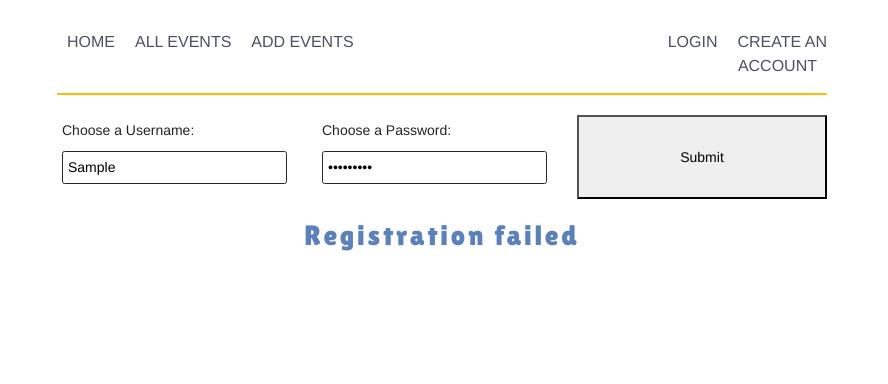
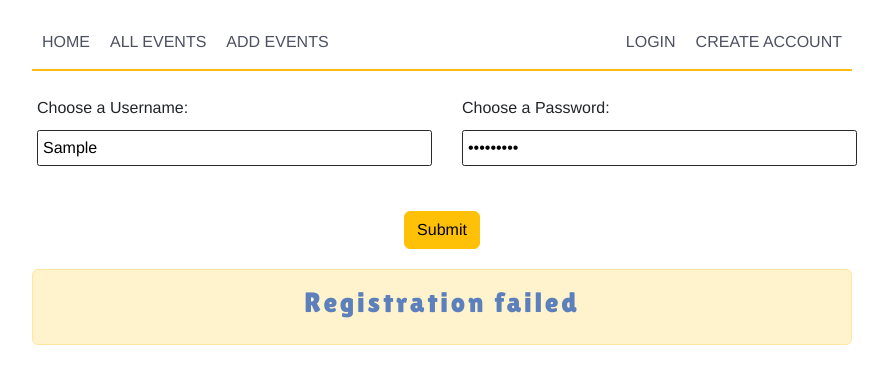
Before and after one commit to mayatrip/event-helper, a React (Create React App) app in the folder client/: page /register in a window 1280 px wide. Both pictures are taken after typing "Sample", "Sample123" into the empty fields and a click on the button "Submit". Shown: the top 384 px of the page, without its empty margins (198-1086 px from the left). Built offline with nearby package versions, Linux system fonts and the light colour scheme; no server answers.

Commit message:
finished styling for buttons, forms, layout

```diff
--- a/client/src/App.css
+++ b/client/src/App.css
@@ -5,7 +5,7 @@
 
 .App {
   text-align: center;
-  width: 800px;
+  width: 850px;
   margin: 0 auto;
   padding: 15px;
 }
@@ -28,7 +28,7 @@ nav {
 
 .left{
   text-align: left;
-  flex:3;
+  flex:2;
 }
 
 .right {
@@ -68,6 +68,7 @@ h1{
 .DashboardView{
   display: grid;
   grid-template-columns: repeat(2, 1fr);
+  grid-auto-rows: 1fr;
   text-align: center;
   width: 100%;
   margin: 30px 0px;
@@ -76,6 +77,16 @@ h1{
 
 .subGrid {
   border: 2px solid black;
+  height:100%;
+}
+
+.delete-button-container{
+  display:flex;
+}
+
+.delete-button{
+  margin-top:2px;
+  margin-left:2px;
 }
 
 h3 {
@@ -85,10 +96,14 @@ h3 {
   color: #5C80BC
 }
 
-p {
+/* p {
   font-size: 15px;
   text-align: justify;
   padding: 0px 10px;
+} */
+
+.keyInfo-display{
+  height: 40px;
 }
 
 li {
@@ -103,7 +118,8 @@ li {
   font-size: 16px;
   font-family: 'Lilita One', cursive;
   letter-spacing: 0.1em;
-  color: #5C80BC
+  color: #5C80BC;
+  align-self:end;
 }
 
 h2{
@@ -112,3 +128,29 @@ h2{
   letter-spacing: 0.1em;
   color: #5C80BC
 }
+
+.LoginView form {
+  display:grid;
+  grid-template-columns: 2fr 2fr;
+  gap:30px;
+}
+
+.LoginView label{
+  width:100%;
+  font-size:16px;
+}
+
+.span-2-cols{
+  grid-column: 1/3;
+}
+
+.RegisterView form {
+  display:grid;
+  grid-template-columns: 2fr 2fr;
+  gap:30px;
+}
+
+.RegisterView label{
+  width:100%;
+  font-size:16px;
+}
--- a/client/src/App.js
+++ b/client/src/App.js
@@ -31,7 +31,7 @@ function App() {
     setAlertVisible(true)
     setTimeout(() => {
         setAlertVisible(false)
-    }, 2000);
+    }, 4000);
   }
 
   const resetError = () => {
@@ -111,16 +111,20 @@ function App() {
         <div className="right">
           {user && <Link to="/" onClick={doLogout}>Logout</Link>}
           {!user && <Link to="/login">Login</Link>}
-          {!user && <Link to="/register">Create an Account</Link>}
+          {!user && <Link to="/register">Create Account</Link>}
         </div>
       </nav>
 
       <div>
-        {visibleAlert && <h1>Account created, please login</h1>}
+      {visibleAlert &&
+            <div className="alert alert-primary">
+                  <h2>Account created, please log in</h2>
+            </div>}
         <Routes>
           <Route path="/" element={<HomeView />} />
           <Route path="/login" element={<LoginView setLoginErrorMsgCb={e => resetError()} loginErrorMsg={loginErrorMsg} doLoginCb={(username, password) => doLogin(username, password)}/>} />
           <Route path="/register" element={<RegisterView setLoginErrorMsgCb={e => resetError()} loginErrorMsg={loginErrorMsg} registerUserCb={(username, password) => registerUser(username, password)}/>} />
+
           <Route path="/dashboard" element={
             <PrivateRoute>
               <DashboardView allKeyInfo={allKeyInfo} allEvents={allEvents} user={user} addVoteCb={(id, voteObj) => addVote(id, voteObj)}/>
--- a/client/src/views/DashboardView.js
+++ b/client/src/views/DashboardView.js
@@ -77,11 +77,13 @@ const deleteEvent = async id => {
                 <div key={e.id}>
                     <div className='subGrid'>
                       <div className="delete-button-container">
-                      {e.author_id === props.user.id && <button type="button" onClick={event => deleteEvent(e.id)}>X</button>}
+                      {e.author_id === props.user.id && <button type="button" className="btn btn-warning delete-button" onClick={event => deleteEvent(e.id)}>X</button>}
                       </div>
-                        <h3 style={{textTransform:"uppercase"}}>To remember </h3>
-                            <p>Save the date for {(allKeyInfo.find(i => i.keyInfo_id === e.keyInfo_id)) ? (allKeyInfo.find(i => i.keyInfo_id === e.keyInfo_id)).title : ""} on {(allKeyInfo.find(i => i.keyInfo_id === e.keyInfo_id)) ? (allKeyInfo.find(i => i.keyInfo_id === e.keyInfo_id)).date : ""}
+                        <h3 style={{textTransform:"uppercase", paddingTop:"10px"}}>To remember </h3>
+                        <div className="keyInfo-display">
+                        <p>Save the date for {(allKeyInfo.find(i => i.keyInfo_id === e.keyInfo_id)) ? (allKeyInfo.find(i => i.keyInfo_id === e.keyInfo_id)).title : ""} on {(allKeyInfo.find(i => i.keyInfo_id === e.keyInfo_id)) ? (allKeyInfo.find(i => i.keyInfo_id === e.keyInfo_id)).date : ""}
                             </p>
+                        </div>
                             <p>Answer before {(allKeyInfo.find(i => i.keyInfo_id === e.keyInfo_id)) ? (allKeyInfo.find(i => i.keyInfo_id === e.keyInfo_id)).deadline : ""}</p>
                         <h3>Activity Info</h3>
                         <ul>
@@ -94,7 +96,7 @@ const deleteEvent = async id => {
                         <div>
                             <button type="button" className="btn btn-warning" onClick={event => handleClick(e.id)}>Count on Me</button>
                         </div>}
-                        {userActivities.includes(e.id) && <div>
+                        {userActivities.includes(e.id) && <div style={{fontWeight:"bold", marginBottom:"14px"}}>
                             You're attending this event!
                         </div>}
                         <div className="accordion" id="accordionExample">
--- a/client/src/views/LoginView.js
+++ b/client/src/views/LoginView.js
@@ -47,9 +47,14 @@ export default function LoginView(props) {
                 onChange = {handleChange}
                 />
             </label>
-            <button type="submit">Submit</button>
+            <div className="span-2-cols">
+                <button className="btn btn-warning" type="submit">Submit</button>
+            </div>
         </form>
-        {props.loginErrorMsg && <h2>{props.loginErrorMsg}</h2>}
+        {props.loginErrorMsg &&
+        <div className="alert alert-warning">
+            <h2>{props.loginErrorMsg}</h2>
+        </div>}
     </div>
   )
 }
--- a/client/src/views/RegisterView.js
+++ b/client/src/views/RegisterView.js
@@ -47,9 +47,14 @@ export default function RegisterView(props) {
                 onChange = {handleChange}
                 />
             </label>
-            <button type="submit">Submit</button>
+            <div className="span-2-cols">
+                <button className="btn btn-warning" type="submit">Submit</button>
+            </div>
         </form>
-        {props.loginErrorMsg && <h2>{props.loginErrorMsg}</h2>}
+        {props.loginErrorMsg &&
+            <div className="alert alert-warning">
+                <h2>{props.loginErrorMsg}</h2>
+            </div>}
     </div>
   )
 }
```
